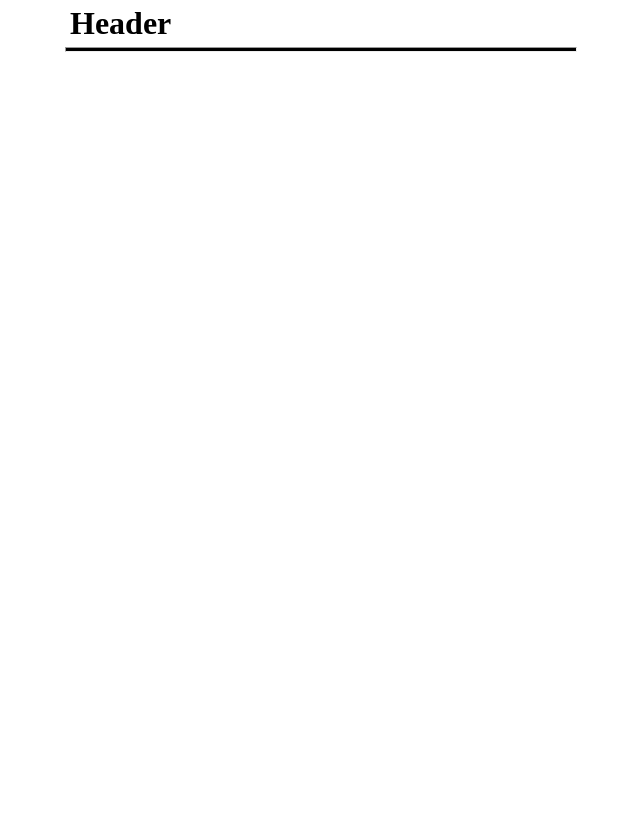
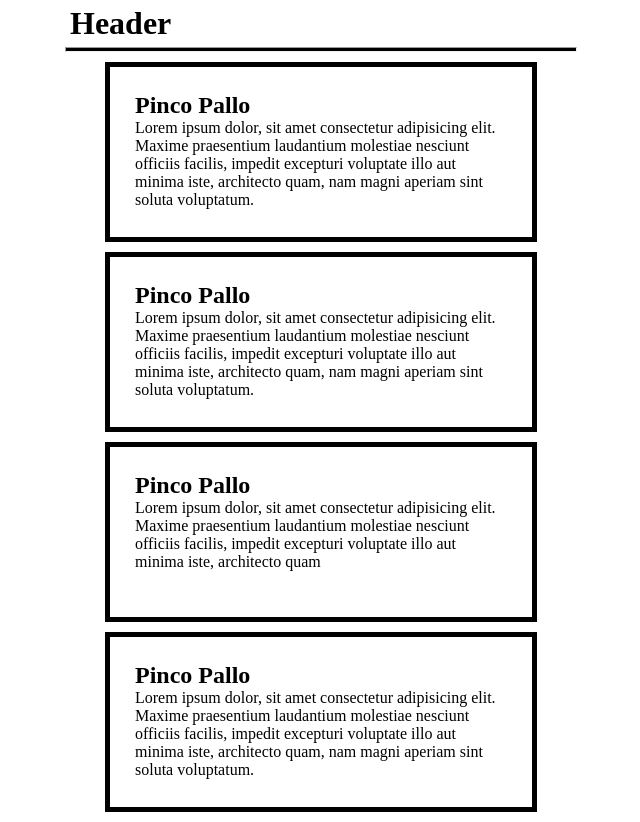
Before and after one commit to CarloAlmanza/htmlcss-wireframe, a plain HTML site: page index.html in a window 1280 px wide. Shown: the whole page, without its empty margins (319-959 px from the left). Before the commit the page ends 800 px from the top, so only its background shows below. Drawn offline with Linux system fonts and the light colour scheme.

Commit message:
creazione card del main

```diff
--- a/index.html
+++ b/index.html
@@ -14,6 +14,42 @@
         </h1>
     </header>
     <hr>
+    <main>
+        <section>
+            <div class="card">
+                <h2>
+                    Pinco Pallo
+                </h2>
+                <p>
+                    Lorem ipsum dolor, sit amet consectetur adipisicing elit. Maxime praesentium laudantium molestiae nesciunt officiis facilis, impedit excepturi voluptate illo aut minima iste, architecto quam, nam magni aperiam sint soluta voluptatum.
+                </p>
+            </div>
+            <div class="card">
+                <h2>
+                    Pinco Pallo
+                </h2>
+                <p>
+                    Lorem ipsum dolor, sit amet consectetur adipisicing elit. Maxime praesentium laudantium molestiae nesciunt officiis facilis, impedit excepturi voluptate illo aut minima iste, architecto quam, nam magni aperiam sint soluta voluptatum.
+                </p>
+            </div>
+            <div class="card">
+                <h2>
+                    Pinco Pallo
+                </h2>
+                <p>
+                    Lorem ipsum dolor, sit amet consectetur adipisicing elit. Maxime praesentium laudantium molestiae nesciunt officiis facilis, impedit excepturi voluptate illo aut minima iste, architecto quam
+                </p>
+            </div>
+            <div class="card">
+                <h2>
+                    Pinco Pallo
+                </h2>
+                <p>
+                    Lorem ipsum dolor, sit amet consectetur adipisicing elit. Maxime praesentium laudantium molestiae nesciunt officiis facilis, impedit excepturi voluptate illo aut minima iste, architecto quam, nam magni aperiam sint soluta voluptatum.
+                </p>
+            </div>
+        </section>
+    </main>
 
 
 </body>
--- a/styles/index.css
+++ b/styles/index.css
@@ -19,3 +19,14 @@ hr{
     height: 5px;
     background-color: black;
 }
+
+section{
+    margin: 0 auto;
+}
+
+.card{
+    padding: 25px;
+    border: 5px solid black;
+    margin: 10px 40px;
+    height: 180px;
+}
```
